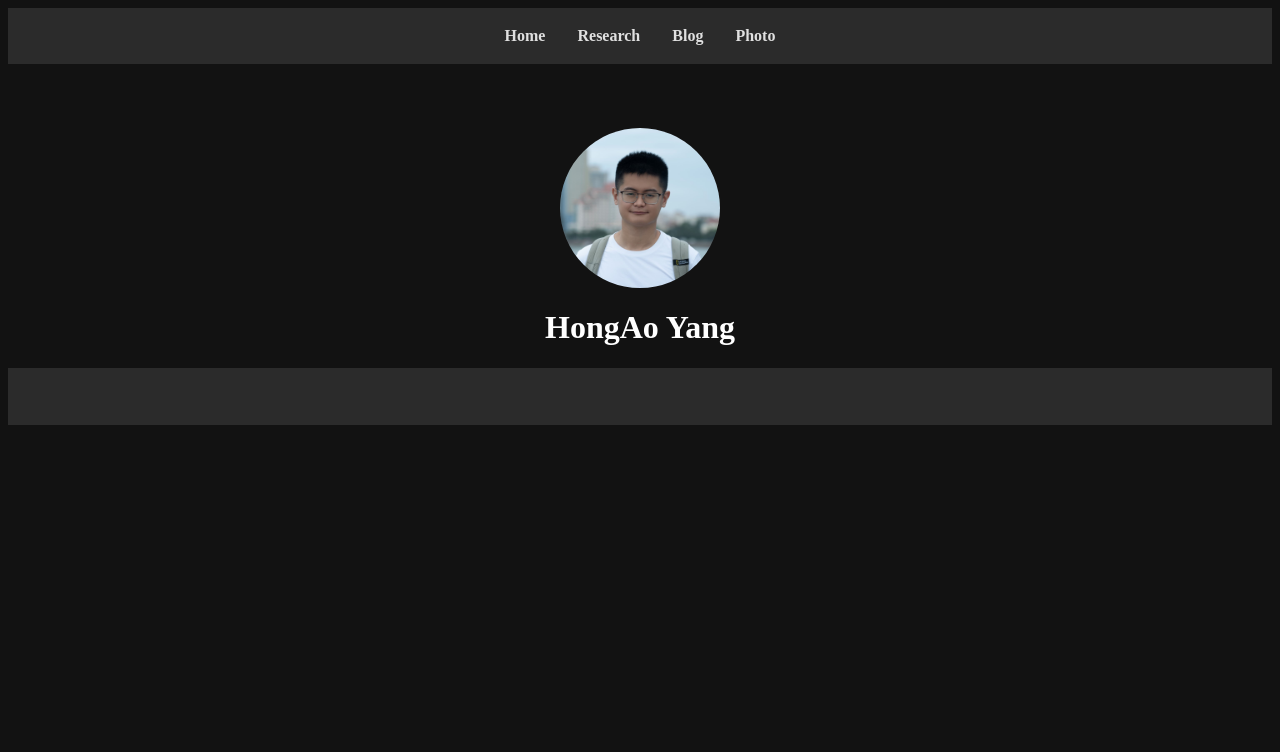
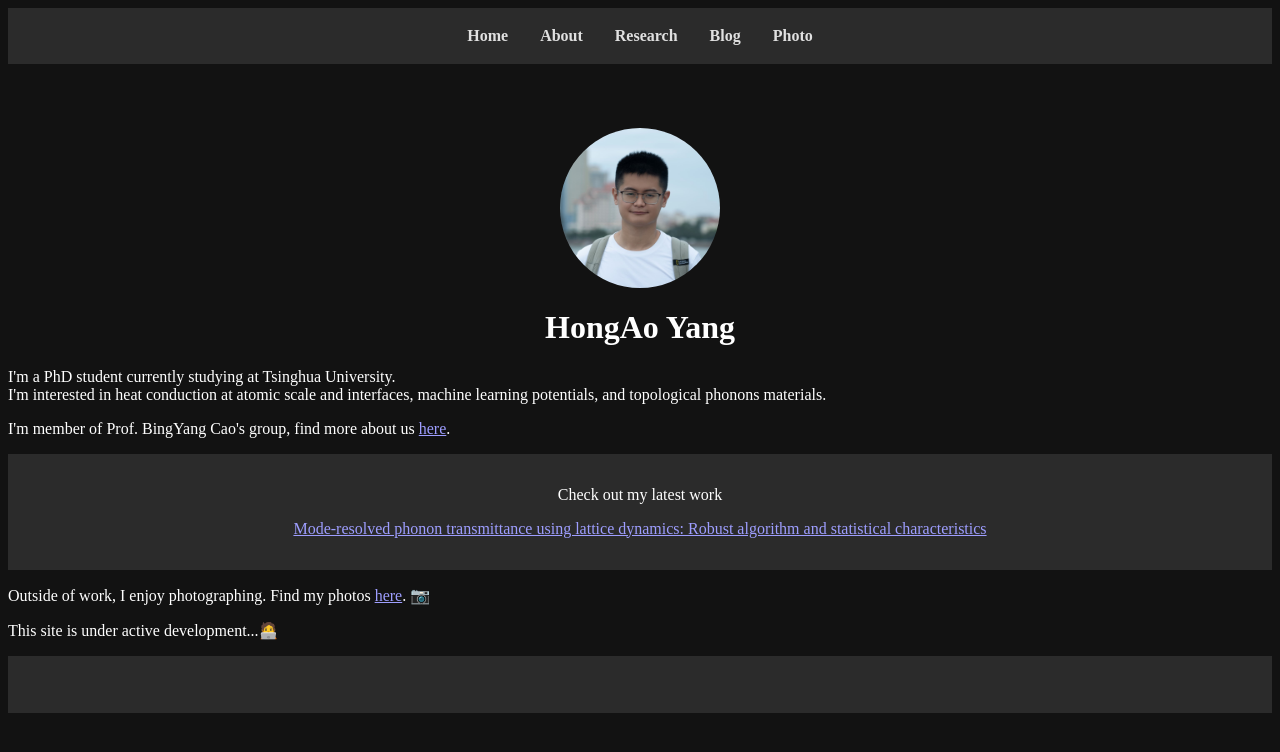
Before and after one commit to HongAo-Yang/HongAo-Yang.github.io, a SvelteKit app: page / in a window 1280 px wide. Shown: the top 752 px of the page. Built offline with nearby package versions, Linux system fonts and the light colour scheme; some icons are missing.

Commit message:
feat(home): update profile

```diff
--- a/src/routes/+layout.svelte
+++ b/src/routes/+layout.svelte
@@ -15,6 +15,7 @@
 	<div class="left-spacer"></div>
 	<nav>
 		<a href="/">Home</a>
+		<a href="/about">About</a>
 		<a href="/research">Research</a>
 		<a href="/blog">Blog</a>
 		<a href="/photo">Photo</a>
--- a/src/routes/+page.svelte
+++ b/src/routes/+page.svelte
@@ -2,8 +2,33 @@
 
 <h1>HongAo Yang</h1>
 
+<p>
+	I'm a PhD student currently studying at Tsinghua University.
+	<br />
+	I'm interested in heat conduction at atomic scale and interfaces, machine learning potentials, and
+	topological phonons materials.
+</p>
+<p>
+	I'm member of Prof. BingYang Cao's group, find more about us <a
+		href="http://www.heatenergist.org/"
+	>
+		here</a
+	>.
+</p>
+<div class="text-block">
+	<p>Check out my latest work</p>
+	<p>
+		<a href="https://doi.org/10.1063/5.0171201"
+			>Mode-resolved phonon transmittance using lattice dynamics: Robust algorithm and statistical
+			characteristics</a
+		>
+	</p>
+</div>
+<p>
+	Outside of work, I enjoy photographing. Find my photos <a href="/photo">here</a>. 📷
+</p>
 
-
+<p>This site is under active development...🧑‍💻</p>
 
 <style>
 	h1 {
@@ -17,4 +42,11 @@
 		display: block;
 		margin: 4em auto 0;
 	}
+	.text-block {
+		text-align: center;
+
+		padding: 1rem;
+		margin: 1rem 0;
+		background-color: var(--headerfooterbackgroundcolor);
+	}
 </style>
--- /dev/null
+++ b/src/routes/about/+page.svelte
@@ -0,0 +1 @@
+<h1> I will put my CV here</h1>
```
